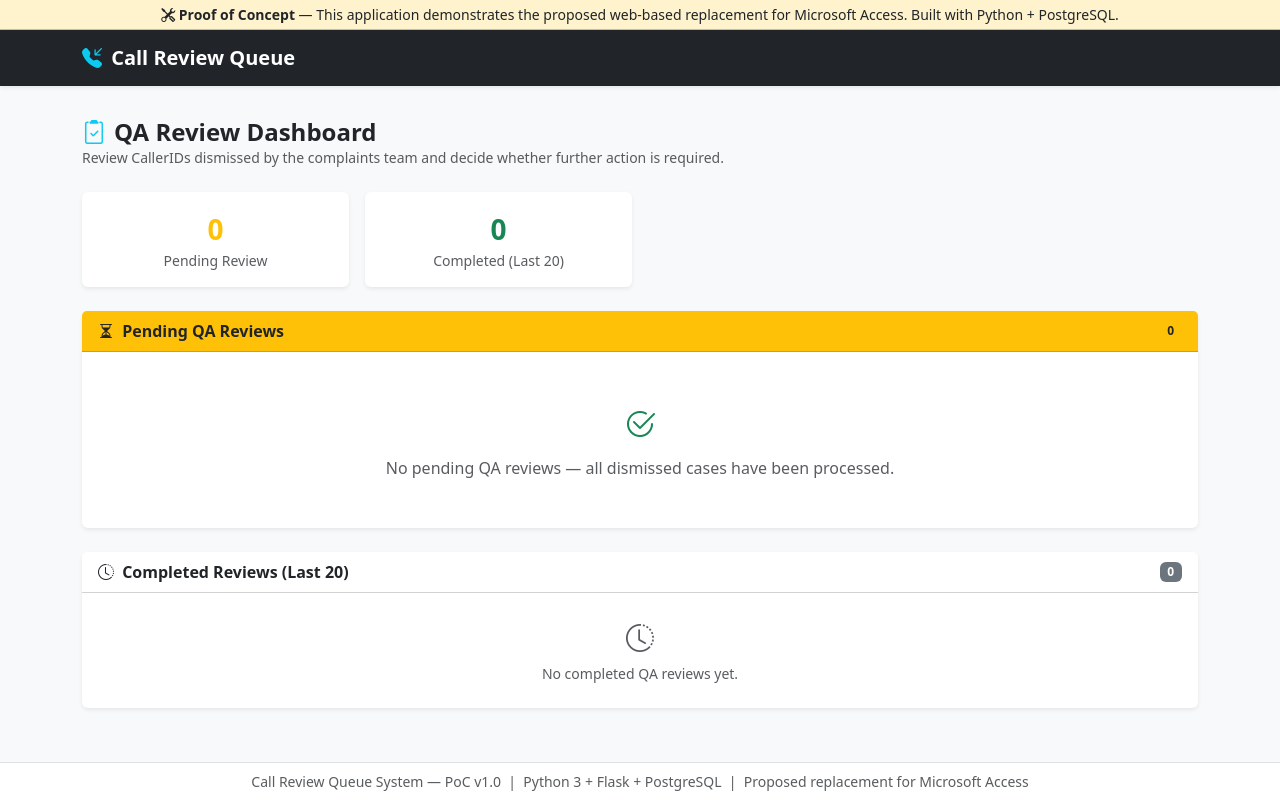
After one commit to vinokannan90/call-review-queue, a Flask app: template templates/qa_dashboard.html in a window 1280 px wide. The commit adds this page. Run offline with Flask 3, Linux system fonts and the light colour scheme; the template is opened without the code that fills it, so the values that code supplies are empty.

Commit message:
feat: implement QA review functionality with dashboard and verdict submission

```diff
--- a/app.py
+++ b/app.py
@@ -7,7 +7,7 @@ from flask_login import (LoginManager, current_user, login_required,
                          login_user, logout_user)
 from werkzeug.security import check_password_hash
 
-from models import Assignment, CallerID, TeamMember, User, db
+from models import Assignment, CallerID, QAReview, TeamMember, User, db
 
 load_dotenv()
 
@@ -115,6 +115,7 @@ def dashboard():
         'admin': 'admin_dashboard',
         'complaint': 'complaint_dashboard',
         'user': 'user_dashboard',
+        'qa': 'qa_dashboard',
     }
     return redirect(url_for(routes.get(current_user.role, 'user_dashboard')))
 
@@ -139,7 +140,7 @@ def user_dashboard():
         'total': len(submissions),
         'queued': sum(1 for s in submissions if s.status == 'queued'),
         'assigned': sum(1 for s in submissions if s.status == 'assigned'),
-        'completed': sum(1 for s in submissions if s.status in ('dismissed', 'raised', 'reviewed')),
+        'completed': sum(1 for s in submissions if s.status in ('dismissed', 'raised', 'reviewed', 'qa_not_required')),
     }
     return render_template('user_dashboard.html', submissions=submissions, stats=stats)
 
@@ -419,6 +420,13 @@ def submit_outcome(assignment_id):
     assignment.completed_at = datetime.now(timezone.utc)
     assignment.outcome = outcome
     assignment.caller_id_ref.status = 'dismissed' if outcome == 'dismiss' else 'raised'
+    if outcome == 'dismiss':
+        qa_record = QAReview(
+            caller_id_id=assignment.caller_id_id,
+            dismissed_by_id=current_user.id,
+            dismissed_at=datetime.now(timezone.utc),
+        )
+        db.session.add(qa_record)
     db.session.flush()
 
     # If still eligible, immediately auto-assign next queued CallerID
@@ -432,5 +440,76 @@ def submit_outcome(assignment_id):
     return redirect(url_for('complaint_dashboard'))
 
 
+# ---------------------------------------------------------------------------
+# QA Review role routes
+# ---------------------------------------------------------------------------
+
+@app.route('/qa/dashboard')
+@login_required
+def qa_dashboard():
+    if current_user.role != 'qa':
+        flash('Access denied.', 'danger')
+        return redirect(url_for('dashboard'))
+
+    pending = (
+        QAReview.query
+        .filter_by(verdict=None)
+        .order_by(QAReview.dismissed_at)
+        .all()
+    )
+    completed = (
+        QAReview.query
+        .filter(QAReview.verdict.isnot(None))
+        .order_by(QAReview.reviewed_at.desc())
+        .limit(20)
+        .all()
+    )
+    return render_template('qa_dashboard.html', pending=pending, completed=completed)
+
+
+@app.route('/qa/submit/<int:qa_review_id>', methods=['POST'])
+@login_required
+def qa_submit(qa_review_id):
+    if current_user.role != 'qa':
+        flash('Access denied.', 'danger')
+        return redirect(url_for('dashboard'))
+
+    review = QAReview.query.get_or_404(qa_review_id)
+    if review.verdict is not None:
+        flash('This case has already been reviewed.', 'warning')
+        return redirect(url_for('qa_dashboard'))
+
+    verdict = request.form.get('verdict', '').strip()
+    justification = request.form.get('justification', '').strip() or None
+
+    if verdict not in ('required', 'not_required'):
+        flash('Please select a verdict — Required or Not Required.', 'danger')
+        return redirect(url_for('qa_dashboard'))
+
+    if not justification:
+        flash('Please provide a justification before submitting.', 'danger')
+        return redirect(url_for('qa_dashboard'))
+
+    review.verdict = verdict
+    review.justification = justification
+    review.reviewed_by_id = current_user.id
+    review.reviewed_at = datetime.now(timezone.utc)
+
+    caller = review.caller_id_ref
+    caller_number = caller.caller_id_number
+
+    if verdict == 'required':
+        caller.status = 'queued'
+        db.session.flush()
+        assign_queued_caller_ids()  # commits
+        flash(f'CallerID {caller_number} marked as Required — re-queued for complaint review.', 'success')
+    else:
+        caller.status = 'qa_not_required'
+        db.session.commit()
+        flash(f'CallerID {caller_number} marked as Not Required — case closed.', 'success')
+
+    return redirect(url_for('qa_dashboard'))
+
+
 if __name__ == '__main__':
     app.run(debug=True, port=5000)
--- a/templates/base.html
+++ b/templates/base.html
@@ -38,6 +38,7 @@
         <span class="badge nav-role-badge
           {% if current_user.role == 'admin' %}bg-danger
           {% elif current_user.role == 'complaint' %}bg-success
+          {% elif current_user.role == 'qa' %}bg-info text-dark
           {% else %}bg-primary{% endif %}">
           {{ current_user.role | upper }}
         </span>
--- /dev/null
+++ b/templates/qa_dashboard.html
@@ -0,0 +1,229 @@
+{% extends 'base.html' %}
+{% block title %}QA Review — Call Review Queue{% endblock %}
+
+{% block content %}
+
+<!-- Page Header -->
+<div class="mb-4">
+  <h4 class="fw-bold mb-0">
+    <i class="bi bi-clipboard2-check text-info me-2"></i>QA Review Dashboard
+  </h4>
+  <p class="text-muted small mb-0">
+    Review CallerIDs dismissed by the complaints team and decide whether further action is required.
+  </p>
+</div>
+
+<!-- Stats Row -->
+<div class="row g-3 mb-4">
+  <div class="col-6 col-md-3">
+    <div class="card border-0 shadow-sm text-center py-3">
+      <div class="fs-3 fw-bold text-warning">{{ pending | length }}</div>
+      <div class="small text-muted">Pending Review</div>
+    </div>
+  </div>
+  <div class="col-6 col-md-3">
+    <div class="card border-0 shadow-sm text-center py-3">
+      <div class="fs-3 fw-bold text-success">{{ completed | length }}</div>
+      <div class="small text-muted">Completed (Last 20)</div>
+    </div>
+  </div>
+</div>
+
+<!-- Pending QA Reviews -->
+<div class="card border-0 shadow-sm mb-4">
+  <div class="card-header bg-warning bg-opacity-20 py-2 d-flex justify-content-between align-items-center">
+    <span class="fw-semibold">
+      <i class="bi bi-hourglass-split me-1"></i> Pending QA Reviews
+    </span>
+    <span class="badge bg-warning text-dark">{{ pending | length }}</span>
+  </div>
+  <div class="card-body {% if not pending %}p-0{% endif %}">
+    {% if pending %}
+    <div class="d-flex flex-column gap-4">
+
+      {% for review in pending %}
+      <div class="border rounded-3 p-4">
+
+        <!-- Info row -->
+        <div class="row g-3 mb-3">
+          <div class="col-md-3">
+            <div class="text-muted small fw-semibold mb-1"><i class="bi bi-telephone me-1"></i>CallerID Number</div>
+            <div class="display-6 font-monospace fw-bold text-info">{{ review.caller_id_ref.caller_id_number }}</div>
+          </div>
+          <div class="col-md-3">
+            <div class="text-muted small fw-semibold mb-1"><i class="bi bi-person me-1"></i>Submitted By (User)</div>
+            <div class="fw-semibold">{{ review.caller_id_ref.submitted_by.name }}</div>
+            <div class="text-muted small">{{ review.caller_id_ref.submitted_at.strftime('%d %b %Y, %H:%M') }}</div>
+          </div>
+          <div class="col-md-3">
+            <div class="text-muted small fw-semibold mb-1"><i class="bi bi-headphones me-1"></i>Dismissed By (Complaint)</div>
+            <div class="fw-semibold">{{ review.dismissed_by.name }}</div>
+            <div class="text-muted small">{{ review.dismissed_at.strftime('%d %b %Y, %H:%M') }}</div>
+          </div>
+          <div class="col-md-3">
+            <div class="text-muted small fw-semibold mb-1"><i class="bi bi-play-circle me-1"></i>Recording</div>
+            {% if review.caller_id_ref.aws_recording_url %}
+            <a href="{{ review.caller_id_ref.aws_recording_url }}" target="_blank"
+               class="btn btn-sm btn-outline-primary">
+              <i class="bi bi-play-circle me-1"></i> Listen
+            </a>
+            {% else %}
+            <span class="text-muted small">No recording provided</span>
+            {% endif %}
+          </div>
+        </div>
+
+        {% if review.caller_id_ref.reason %}
+        <div class="alert alert-light border py-2 mb-3">
+          <div class="text-muted small fw-semibold mb-1">
+            <i class="bi bi-chat-left-text me-1"></i> Reason for Request (submitted by user)
+          </div>
+          <div class="small">{{ review.caller_id_ref.reason }}</div>
+        </div>
+        {% endif %}
+
+        <!-- Verdict Form -->
+        <hr class="my-3">
+        <form method="POST" action="{{ url_for('qa_submit', qa_review_id=review.id) }}"
+              onsubmit="return confirm('Submit QA verdict for CallerID {{ review.caller_id_ref.caller_id_number }}?')">
+
+          <div class="row g-3 align-items-start">
+
+            <!-- Verdict options -->
+            <div class="col-md-4">
+              <label class="form-label fw-semibold small">
+                Verdict <span class="text-danger">*</span>
+              </label>
+              <div class="d-flex flex-column gap-3">
+
+                <div class="form-check p-3 border rounded-2" id="reqCard_{{ review.id }}">
+                  <input class="form-check-input mt-1" type="radio" name="verdict"
+                         id="req_{{ review.id }}" value="required" required>
+                  <label class="form-check-label ms-1" for="req_{{ review.id }}">
+                    <span class="badge bg-danger mb-1">Required</span>
+                    <span class="text-muted small d-block">Re-allocate to complaint team for review</span>
+                  </label>
+                </div>
+
+                <div class="form-check p-3 border rounded-2" id="notReqCard_{{ review.id }}">
+                  <input class="form-check-input mt-1" type="radio" name="verdict"
+                         id="notreq_{{ review.id }}" value="not_required">
+                  <label class="form-check-label ms-1" for="notreq_{{ review.id }}">
+                    <span class="badge bg-secondary mb-1">Not Required</span>
+                    <span class="text-muted small d-block">Close the case — no further action needed</span>
+                  </label>
+                </div>
+
+              </div>
+            </div>
+
+            <!-- Justification -->
+            <div class="col-md-6">
+              <label for="just_{{ review.id }}" class="form-label fw-semibold small">
+                Justification <span class="text-danger">*</span>
+              </label>
+              <textarea id="just_{{ review.id }}" name="justification"
+                        class="form-control" rows="5"
+                        placeholder="Explain why this case is Required or Not Required..."
+                        required></textarea>
+            </div>
+
+            <!-- Submit -->
+            <div class="col-md-2 d-flex align-items-end">
+              <button type="submit" class="btn btn-dark w-100 py-2">
+                <i class="bi bi-send me-1"></i> Submit
+              </button>
+            </div>
+
+          </div>
+        </form>
+      </div>
+      {% endfor %}
+
+    </div>
+    {% else %}
+    <div class="text-center py-5 text-muted">
+      <i class="bi bi-check2-circle fs-2 d-block mb-2 text-success"></i>
+      No pending QA reviews — all dismissed cases have been processed.
+    </div>
+    {% endif %}
+  </div>
+</div>
+
+<!-- Completed Reviews -->
+<div class="card border-0 shadow-sm">
+  <div class="card-header bg-white py-2 d-flex justify-content-between align-items-center">
+    <span class="fw-semibold">
+      <i class="bi bi-clock-history me-1"></i> Completed Reviews (Last 20)
+    </span>
+    <span class="badge bg-secondary">{{ completed | length }}</span>
+  </div>
+  <div class="card-body p-0">
+    {% if completed %}
+    <div class="table-responsive">
+      <table class="table table-sm table-hover align-middle mb-0">
+        <thead class="table-light">
+          <tr>
+            <th class="ps-3">CallerID</th>
+            <th>Submitted By</th>
+            <th>Dismissed By</th>
+            <th>Verdict</th>
+            <th>Justification</th>
+            <th>Reviewed By</th>
+            <th>Reviewed At</th>
+          </tr>
+        </thead>
+        <tbody>
+          {% for review in completed %}
+          <tr>
+            <td class="ps-3 font-monospace fw-semibold">{{ review.caller_id_ref.caller_id_number }}</td>
+            <td class="small text-muted">{{ review.caller_id_ref.submitted_by.name }}</td>
+            <td class="small text-muted">{{ review.dismissed_by.name }}</td>
+            <td>
+              {% if review.verdict == 'required' %}
+                <span class="badge bg-danger"><i class="bi bi-arrow-repeat me-1"></i>Required</span>
+              {% else %}
+                <span class="badge bg-secondary"><i class="bi bi-x-circle me-1"></i>Not Required</span>
+              {% endif %}
+            </td>
+            <td class="small text-muted" style="max-width: 220px;">
+              <span title="{{ review.justification }}">
+                {{ review.justification[:90] }}{% if review.justification and review.justification | length > 90 %}&hellip;{% endif %}
+              </span>
+            </td>
+            <td class="small text-muted">{{ review.reviewed_by.name if review.reviewed_by else '—' }}</td>
+            <td class="small text-muted">
+              {{ review.reviewed_at.strftime('%d %b %Y, %H:%M') if review.reviewed_at else '—' }}
+            </td>
+          </tr>
+          {% endfor %}
+        </tbody>
+      </table>
+    </div>
+    {% else %}
+    <div class="text-center py-4 text-muted small">
+      <i class="bi bi-clock-history fs-3 d-block mb-1"></i>
+      No completed QA reviews yet.
+    </div>
+    {% endif %}
+  </div>
+</div>
+
+{% endblock %}
+
+{% block scripts %}
+<script>
+  // Highlight selected verdict card
+  document.querySelectorAll('input[name="verdict"]').forEach(function (radio) {
+    radio.addEventListener('change', function () {
+      const reviewId = this.id.split('_').slice(1).join('_');
+      document.querySelectorAll('#reqCard_' + reviewId + ', #notReqCard_' + reviewId).forEach(function (card) {
+        card.classList.remove('border-primary', 'bg-primary', 'bg-opacity-5');
+      });
+      if (this.checked) {
+        this.closest('.form-check').classList.add('border-primary', 'bg-primary', 'bg-opacity-5');
+      }
+    });
+  });
+</script>
+{% endblock %}
--- a/templates/user_dashboard.html
+++ b/templates/user_dashboard.html
@@ -117,6 +117,8 @@
                 <span class="badge bg-secondary"><i class="bi bi-archive me-1"></i>QA Queue</span>
               {% elif s.status == 'raised' %}
                 <span class="badge bg-danger"><i class="bi bi-flag me-1"></i>Raised</span>
+              {% elif s.status == 'qa_not_required' %}
+                <span class="badge bg-dark"><i class="bi bi-x-circle me-1"></i>Not Required</span>
               {% elif s.status == 'reviewed' %}
                 <span class="badge bg-success"><i class="bi bi-check2-circle me-1"></i>Reviewed</span>
               {% else %}
```
Also changed, not shown: models.py (+19 -0 lines).
